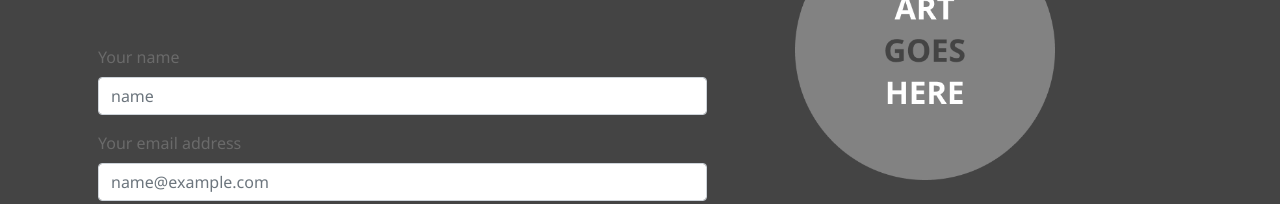
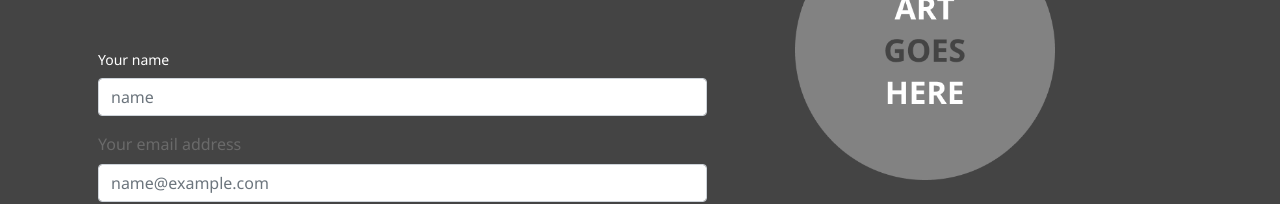
Before and after one commit to Boisset-C/project_bobby, a plain HTML site: page index.html in a window 1280 px wide. Shown: the part 4960-5164 px from the top of the page. Drawn offline with nearby package versions, Linux system fonts and the light colour scheme.

Commit message:
Working on form styles.

```diff
--- a/custom.css
+++ b/custom.css
@@ -207,6 +207,10 @@ nav {
 .form-header {
   color: #ffffff;
 }
+
+.form-text {
+  color: #ffffff;
+}
 /* - services-blurbs: background: #FF6E61; (22%) */
 /* - bg-about: background: #F5A769; (11%) */
 /* - bg-cta: background: #8BBDC8; (33%) */
--- a/index.html
+++ b/index.html
@@ -500,7 +500,7 @@
             <form method="post" name="contact-landing">
               <input type="hidden" name="form-name" value="contact-landing" />
               <div class="mb-3 mx-3">
-                <label for="FormControlInput1" class="form-label color-white"
+                <label for="FormControlInput1" class="form-label form-text"
                   >Your name</label
                 >
                 <input
```
